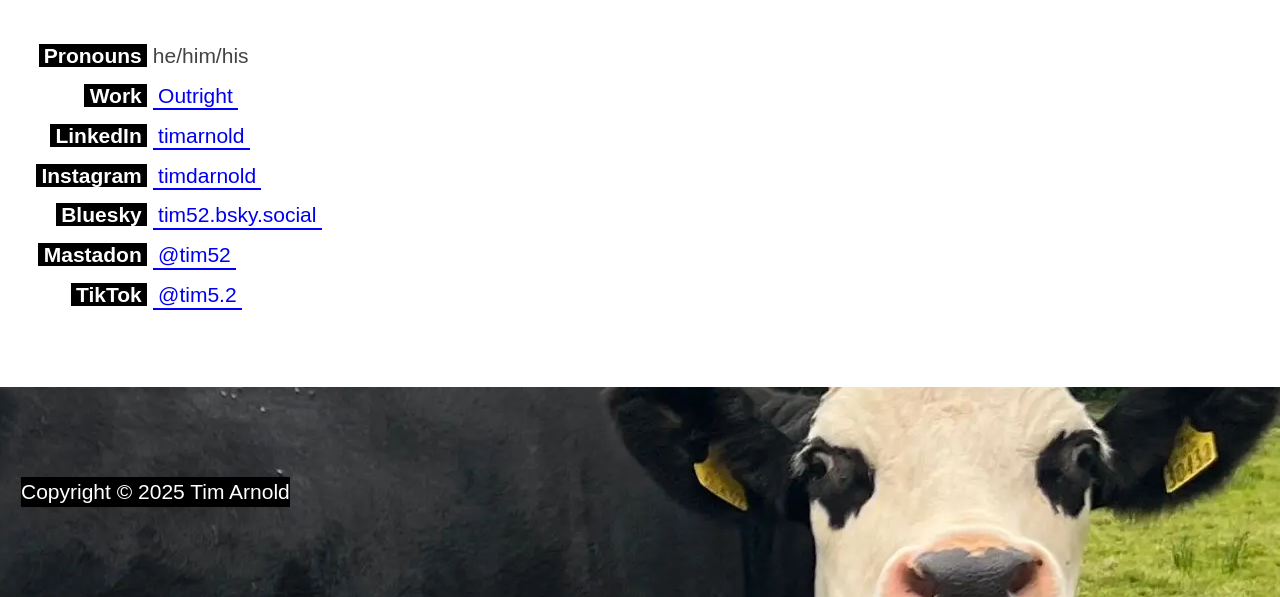
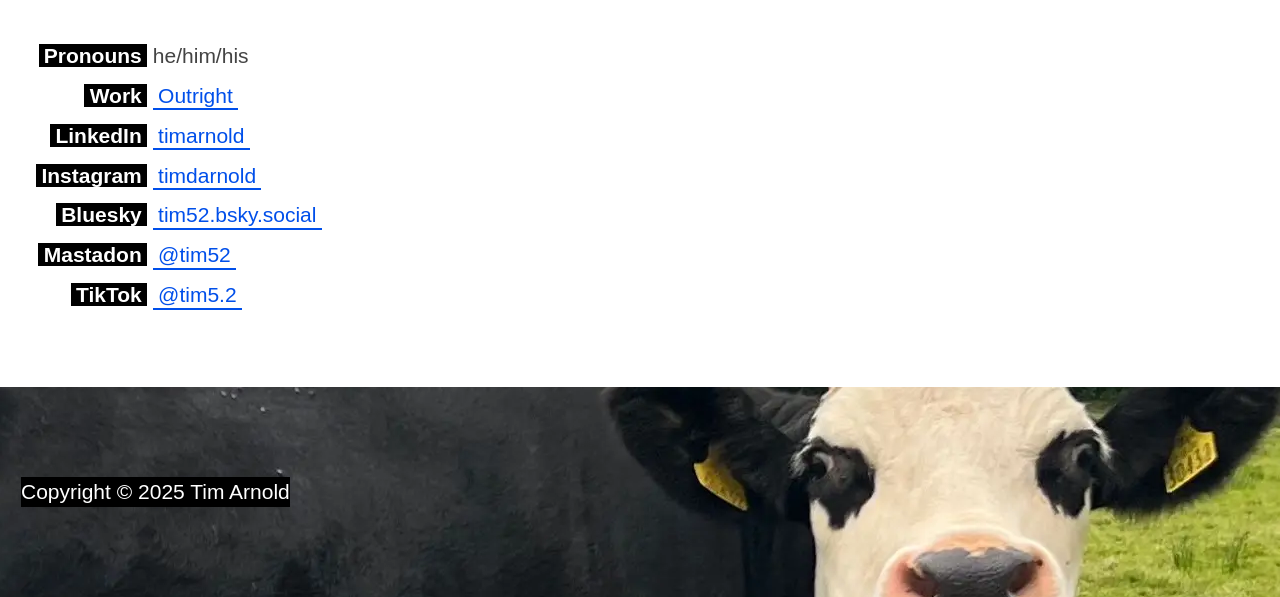
Before and after one commit to tim-arnold/tim52.io, a plain HTML site: page index.html in a window 1280 px wide. Shown: the part 203-800 px from the top of the page. Drawn offline with Linux system fonts and the light colour scheme.

Commit message:
links are blue, so are boxes

```diff
--- a/css/style.css
+++ b/css/style.css
@@ -327,12 +327,14 @@ dt strong {
   padding: 0 .25rem;
 }
 
-dd a {
+dd a,
+dd a:visited  {
   text-decoration: none;
   display: inline-block;
   position: relative;
   transition: all .20s ease-in-out;
   padding: 0 .25rem;
+  color: #004fea;
 }
 
 dd a:hover {
@@ -350,7 +352,7 @@ dd a:after {
   bottom: 0;
   left: 0;
   transition: all .20s ease-in-out;
-  background: blue;
+  background: #004fea;
 }
 
 dd a:hover:after {
```
